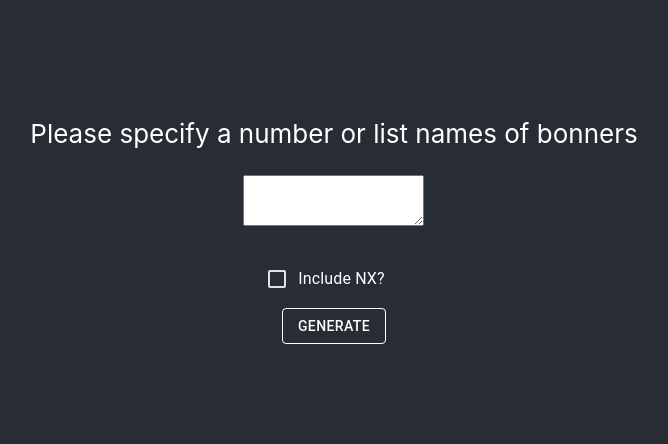
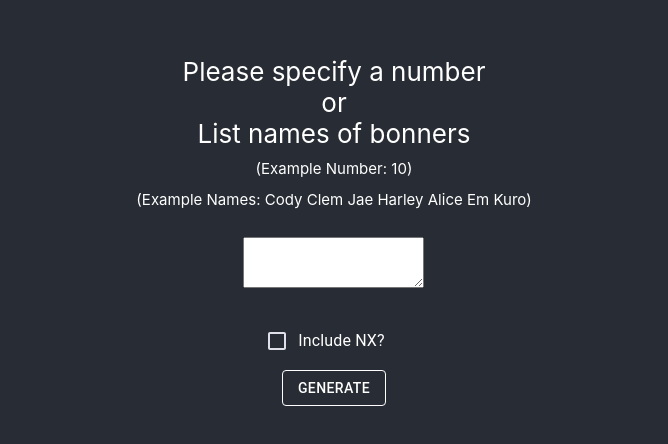
Before and after one commit to kekonat/royals-vl-tools, a React (Create React App) app: page / in a window 1280 px wide. Shown: the part 182-626 px from the top of the page, without its empty margins (306-974 px from the left). Built offline with nearby package versions, Linux system fonts and the light colour scheme.

Commit message:
adding examples

```diff
--- a/src/App.js
+++ b/src/App.js
@@ -224,7 +224,16 @@ function App() {
     <Grid className="App" >
       <header className="App-header">
         <p>
-          Please specify a number or list names of bonners
+          Please specify a number<br/>or<br/>List names of bonners
+          <br/>
+          <small>
+          <small>
+          <small>
+          (Example Number: 10)<br/>
+          (Example Names: Cody Clem Jae Harley Alice Em Kuro)
+          </small>
+          </small>
+          </small>
         </p>
         <Grid paddingLeft ={'20px'} paddingRight={'20px'}>
           <Grid container justifyContent="center">
```
